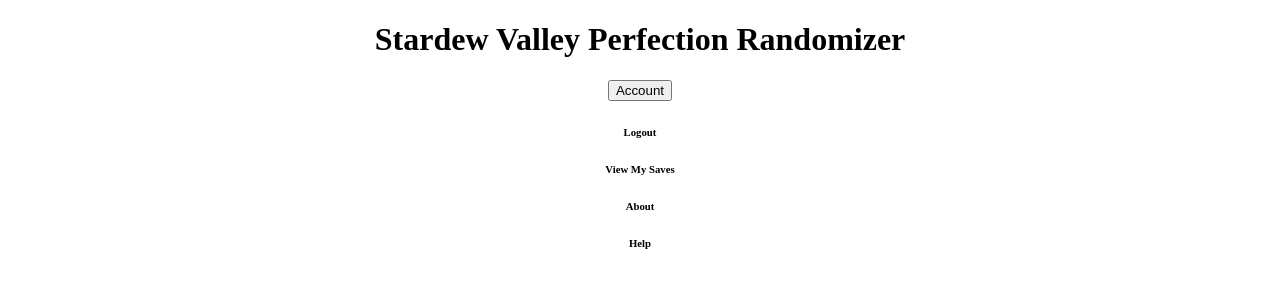
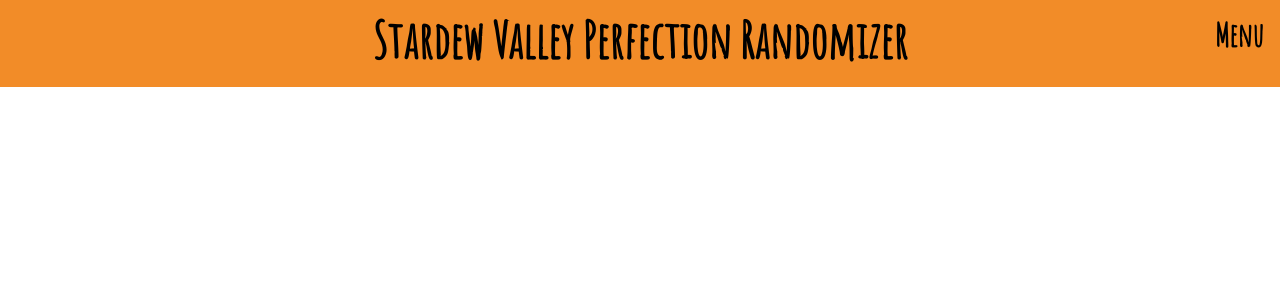
Before and after one commit to killingsworth-kristen/stardew-randomizer-react, a React (Create React App) app: page / in a window 1280 px wide. Shown: the top 300 px of the page. Built offline with nearby package versions, Linux system fonts and the light colour scheme.

Commit message:
header style first pass

```diff
--- a/public/index.html
+++ b/public/index.html
@@ -24,6 +24,7 @@
       work correctly both with client-side routing and a non-root public URL.
       Learn how to configure a non-root public URL by running `npm run build`.
     -->
+    <link href="https://cdn.jsdelivr.net/npm/bootstrap@5.3.2/dist/css/bootstrap.min.css" rel="stylesheet" integrity="sha384-T3c6CoIi6uLrA9TneNEoa7RxnatzjcDSCmG1MXxSR1GAsXEV/Dwwykc2MPK8M2HN" crossorigin="anonymous">
     <title>Stardew Valley Perfection Randomizer</title>
   </head>
   <body>
@@ -39,5 +40,6 @@
       To begin the development, run `npm start` or `yarn start`.
       To create a production bundle, use `npm run build` or `yarn build`.
     -->
+    <script src="https://cdn.jsdelivr.net/npm/bootstrap@5.3.2/dist/js/bootstrap.bundle.min.js" integrity="sha384-C6RzsynM9kWDrMNeT87bh95OGNyZPhcTNXj1NW7RuBCsyN/o0jlpcV8Qyq46cDfL" crossorigin="anonymous"></script>
   </body>
 </html>
--- a/src/App.css
+++ b/src/App.css
@@ -1,38 +1,24 @@
+* {
+  margin: 0;
+  padding: 0;
+  box-sizing: border-box;
+}
+
+@font-face {
+  font-family: "Stardew";
+  src: local("Stardew_Valley"),url("./fonts/Stardew_Valley.ttf") format(truetype);
+}
+
+@font-face {
+  font-family: "AmaticSC";
+  src: local("AmaticSC-Regular"),url("./fonts/AmaticSC-Regular.ttf") format(truetype);
+}
+
 .App {
   text-align: center;
+  font-family: "AmaticSC";
 }
 
-.App-logo {
-  height: 40vmin;
-  pointer-events: none;
+.hidden {
+  display: none;
 }
-
-@media (prefers-reduced-motion: no-preference) {
-  .App-logo {
-    animation: App-logo-spin infinite 20s linear;
-  }
-}
-
-.App-header {
-  background-color: #282c34;
-  min-height: 100vh;
-  display: flex;
-  flex-direction: column;
-  align-items: center;
-  justify-content: center;
-  font-size: calc(10px + 2vmin);
-  color: white;
-}
-
-.App-link {
-  color: #61dafb;
-}
-
-@keyframes App-logo-spin {
-  from {
-    transform: rotate(0deg);
-  }
-  to {
-    transform: rotate(360deg);
-  }
-}
--- a/src/components/Header.js
+++ b/src/components/Header.js
@@ -1,24 +1,21 @@
 import React from "react";
-
+import './style/Header.css'
 
 export default function Header () {
+
     return (
         <header className="header">
             <h1 className="title">Stardew Valley Perfection Randomizer</h1>
             <nav className="nav">
-                <button className="account-btn">Account</button>
-                <div className="account-drop">
-                    <div>
-                        <h6>Logout</h6>
-                    </div>
-                    <div>
-                        <h6>View My Saves</h6>
-                    </div>
-                    <div>
-                        <h6>About</h6>
-                    </div>
-                    <div>
-                        <h6>Help</h6>
+                <button className="menu-btn" type="button" data-bs-toggle="collapse" data-bs-target="#collapseExample" aria-expanded="false" aria-controls="collapseExample">
+                        <h2>Menu</h2>
+                </button>
+                <div className="collapse" id="collapseExample">
+                    <div className="menu-dropdown">
+                        <a><h3>Logout</h3></a>
+                        <a><h3>Saves</h3></a>
+                        <a><h3>Help</h3></a>
+                        <a><h3>About</h3></a>
                     </div>
                 </div>
             </nav>
--- /dev/null
+++ b/src/components/style/Header.css
@@ -0,0 +1,37 @@
+.header {
+    background-color: #F28C28;
+    color: black;
+    display: flex;
+    justify-content: center;
+}
+
+.nav {
+    background-color: #F28C28;
+    position: absolute;
+    right: 0;
+
+    padding: 1rem;
+    display: flex;
+    flex-direction: column;
+}
+
+.title {
+    /* flex: 1;
+    height: fit-content;
+    background-color: #F28C28; */
+    height: 79px;
+    font-size: 50px;
+    font-weight: bold;
+    display: flex;
+    align-items: center;
+    /* margin-left: 40%; */
+}
+
+.menu-btn {
+    border: none;
+    background-color: #F28C28;
+}
+
+.menu-btn h2 {
+    font-weight: bold;
+}
```
Also changed, not shown: src/fonts/AmaticSC-Regular.ttf (added), src/fonts/Stardew_Valley.ttf (added).
